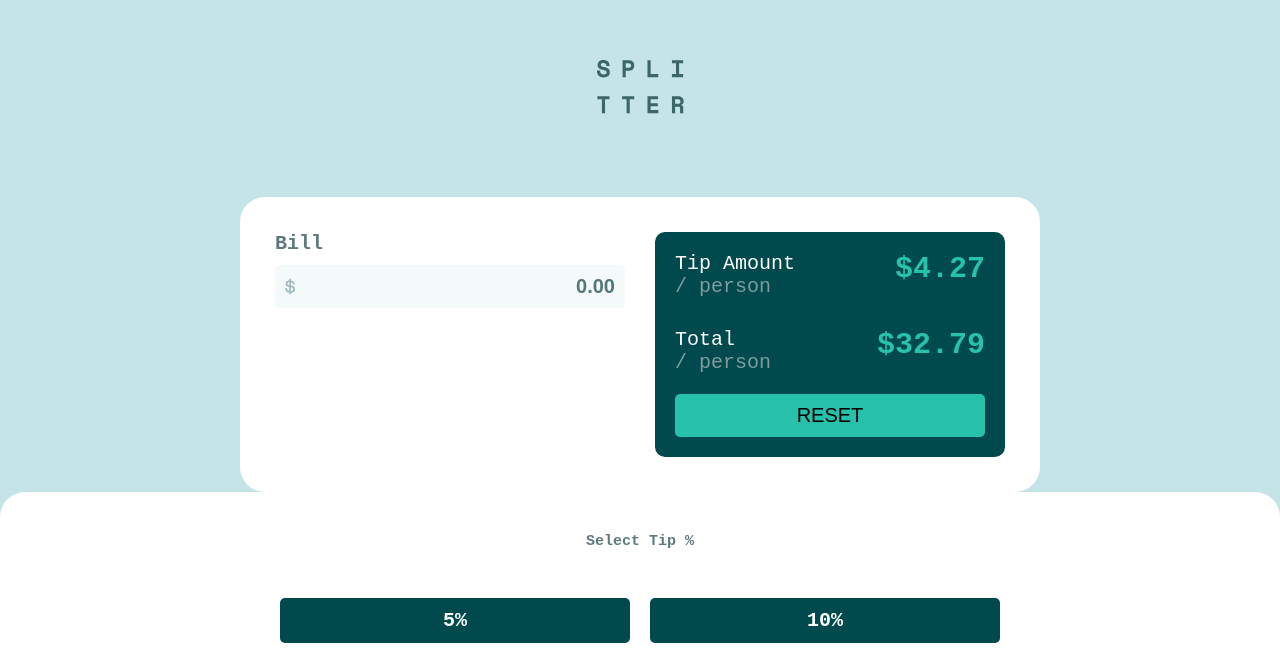
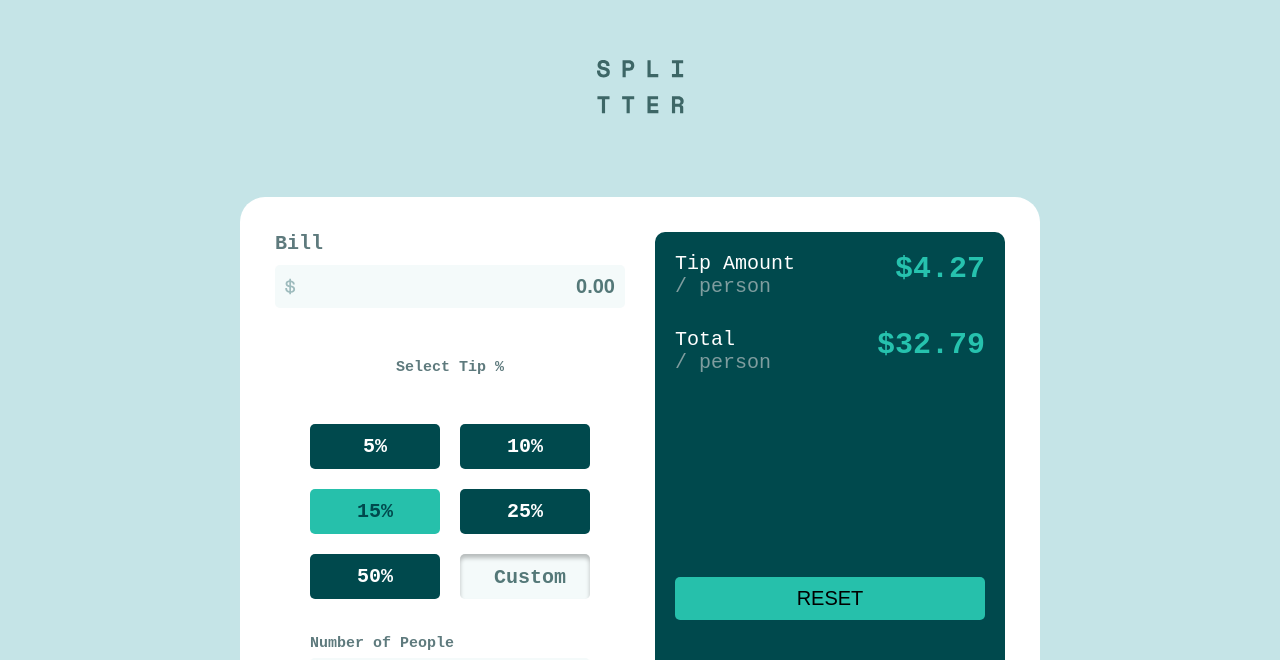
Before and after one commit to shagariboy/tipcalculator-react-app, a React (Create React App) app: page / in a window 1280 px wide. Shown: the part 140-800 px from the top of the page. Built offline with nearby package versions, Linux system fonts and the light colour scheme.

Commit message:
fixed styling error

```diff
--- a/src/App.js
+++ b/src/App.js
@@ -22,13 +22,13 @@ function App() {
       <div className="calc-container">
         <div className="partOne">
           <BillContainer />
-
+          <TipCalculator />
         </div>
         <div className="partTwo">
           <Result />
         </div>
       </div>
-      <TipCalculator />
+
 
     </div>
   );
```
